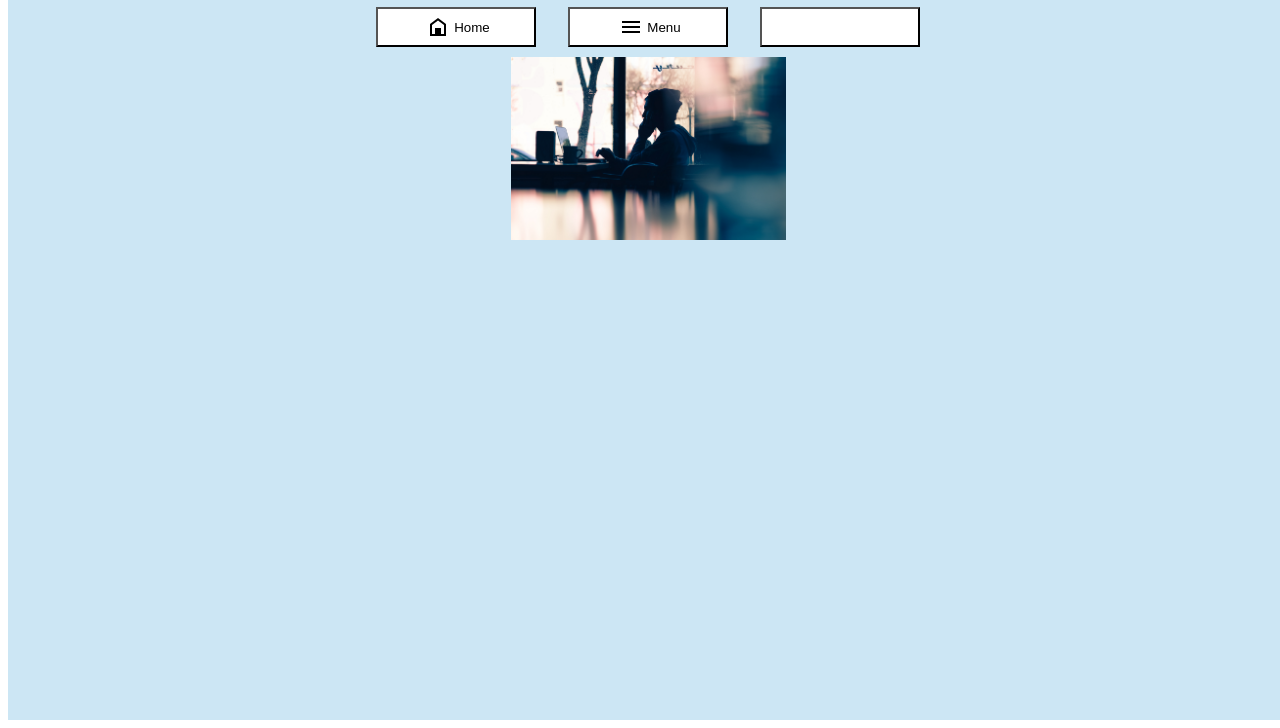
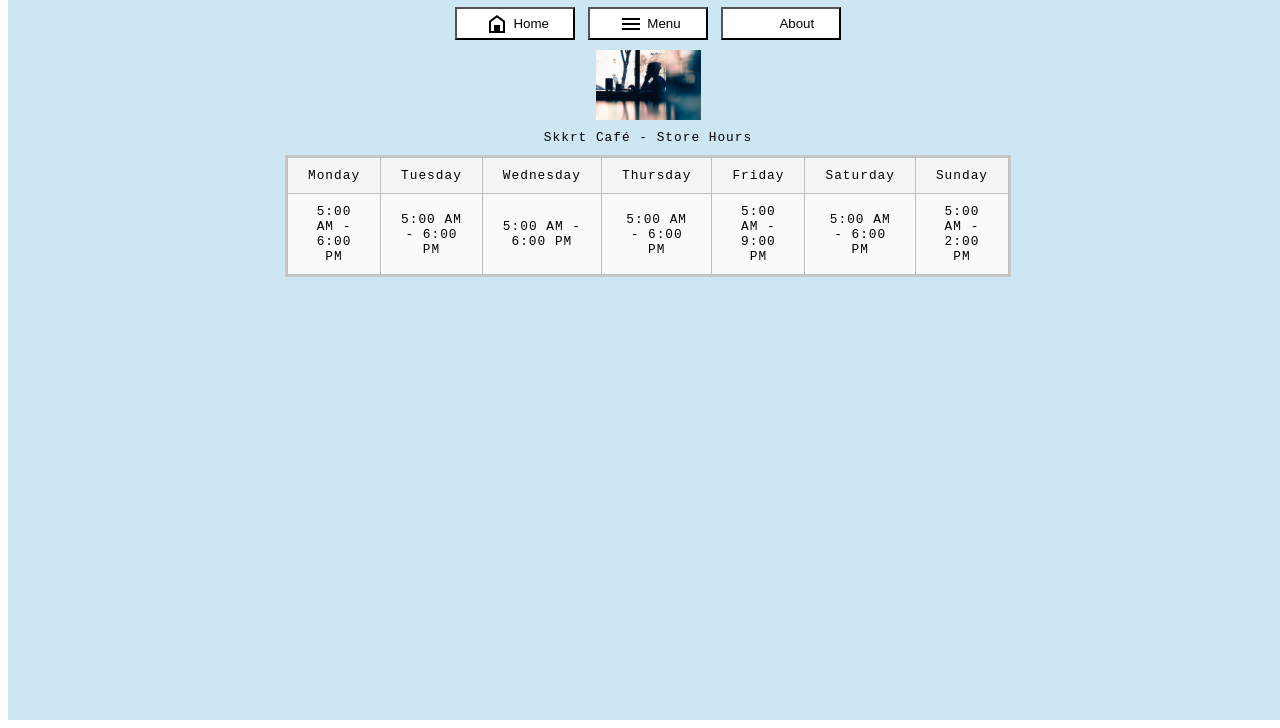
Before and after one commit to DutsAndrew/Restaurant-Page, a website built with webpack: page dist/index.html in a window 1280 px wide. Shown: the part 88-816 px from the top of the page. Built offline with nearby package versions, Linux system fonts and the light colour scheme; files whose address does not match are found by name.

Commit message:
added store hour table to main page

```diff
--- a/src/functions/home.js
+++ b/src/functions/home.js
@@ -1,4 +1,6 @@
 const loadHomePage = () => {
+
+    // Header items and Website Title
     const content = document.querySelector('#content');
     content.classList.add('content');
 
@@ -9,7 +11,7 @@ const loadHomePage = () => {
     headerParagraph.textContent = "Skrrt Café";
     headerParagraph.classList.add('header-text');
 
-
+    // Buttons for the menu bar at the top
     const buttonContainer = document.createElement('div');
     buttonContainer.classList.add('menu-button-container');
 
@@ -22,7 +24,7 @@ const loadHomePage = () => {
             homeText.textContent = "Home";
             homeText.classList.add('menu-item-text');
             homeButton.appendChild(homeText);
-        homeButton.classList.add('menu-buttons');
+            homeButton.classList.add('menu-buttons');
 
         const menuButton = document.createElement('button');
             const menuImage = document.createElement('div');
@@ -33,12 +35,96 @@ const loadHomePage = () => {
             menuText.textContent = "Menu";
             menuText.classList.add('menu-item-text');
             menuButton.appendChild(menuText);
-        menuButton.classList.add('menu-buttons');
+            menuButton.classList.add('menu-buttons');
 
-    const aboutButton = document.createElement('button');
-    aboutButton.classList.add('menu-buttons');
+        const aboutButton = document.createElement('button');
+            const aboutImage = document.createElement('div');
+            aboutImage.classList.add('about-svg');
+            aboutButton.appendChild(aboutImage);
+
+            const aboutText = document.createElement('p');
+            aboutText.textContent = "About";
+            aboutText.classList.add('menu-item-text');
+            aboutButton.appendChild(aboutText);
+            aboutButton.classList.add('menu-buttons');
+
+    // Banner Image for Main Page
     const bannerImage = document.createElement('div');
     bannerImage.classList.add('banner-img');
+
+    // Store Hours displayed on Home Page
+    const storeHoursContainer = document.createElement('div');
+        storeHoursContainer.classList.add('store-hours-container');
+        const storeHoursTable = document.createElement('table');
+        const storeHoursCaption = document.createElement('caption');
+            storeHoursCaption.textContent = "Skkrt Café - Store Hours";
+        const storeHoursTableHead = document.createElement('thead');
+        const storeHoursTableRow = document.createElement('trow');
+        const storeHoursDayHeader = document.createElement('th');
+            storeHoursDayHeader.textContent = "Days Open";
+        const storeHoursHoursHeader = document.createElement('th');
+            storeHoursHoursHeader.textContent = "Hours";
+
+        const storeHoursTableBody = document.createElement('tbody');
+        const storeHoursTableBodyRowDays = document.createElement('tr');
+        const storeHoursTableBodyRowHours = document.createElement('tr');
+
+        const storeDayMonday = document.createElement('td');
+            storeDayMonday.textContent = "Monday";
+        const storeDayTuesday = document.createElement('td');
+            storeDayTuesday.textContent = "Tuesday";
+        const storeDayWednesday = document.createElement('td');
+            storeDayWednesday.textContent = "Wednesday";
+        const storeDayThursday = document.createElement('td');
+            storeDayThursday.textContent = "Thursday";
+        const storeDayFriday = document.createElement('td');
+            storeDayFriday.textContent = "Friday";
+        const storeDaySaturday = document.createElement('td');
+            storeDaySaturday.textContent = "Saturday";
+        const storeDaySunday = document.createElement('td');
+            storeDaySunday.textContent = "Sunday";
+
+        const mondayHours = document.createElement('td');
+            mondayHours.textContent = "5:00 AM - 6:00 PM";
+        const tuesdayHours = document.createElement('td');
+            tuesdayHours.textContent = "5:00 AM - 6:00 PM";
+        const wednesdayHours = document.createElement('td');
+            wednesdayHours.textContent = "5:00 AM - 6:00 PM";
+        const thursdayHours = document.createElement('td');
+            thursdayHours.textContent = "5:00 AM - 6:00 PM";
+        const fridayHours = document.createElement('td');
+            fridayHours.textContent = "5:00 AM - 9:00 PM";
+        const saturdayHours = document.createElement('td');
+            saturdayHours.textContent = "5:00 AM - 6:00 PM";
+        const sundayHours = document.createElement('td');
+            sundayHours.textContent = "5:00 AM - 2:00 PM";
+
+        storeHoursTableBodyRowDays.appendChild(storeDayMonday);
+        storeHoursTableBodyRowDays.appendChild(storeDayTuesday);
+        storeHoursTableBodyRowDays.appendChild(storeDayWednesday);
+        storeHoursTableBodyRowDays.appendChild(storeDayThursday);
+        storeHoursTableBodyRowDays.appendChild(storeDayFriday);
+        storeHoursTableBodyRowDays.appendChild(storeDaySaturday);
+        storeHoursTableBodyRowDays.appendChild(storeDaySunday);
+
+        storeHoursTableBodyRowHours.appendChild(mondayHours);
+        storeHoursTableBodyRowHours.appendChild(tuesdayHours);
+        storeHoursTableBodyRowHours.appendChild(wednesdayHours);
+        storeHoursTableBodyRowHours.appendChild(thursdayHours);
+        storeHoursTableBodyRowHours.appendChild(fridayHours);
+        storeHoursTableBodyRowHours.appendChild(saturdayHours);
+        storeHoursTableBodyRowHours.appendChild(sundayHours);
+
+        storeHoursTableBody.appendChild(storeHoursTableBodyRowDays);
+        storeHoursTableBody.appendChild(storeHoursTableBodyRowHours);
+        storeHoursTableRow.appendChild(storeHoursTableBody);
+        storeHoursTableHead.appendChild(storeHoursTableRow);
+
+        storeHoursTable.appendChild(storeHoursCaption);
+        storeHoursTable.appendChild(storeHoursTableHead);
+
+        storeHoursContainer.appendChild(storeHoursTable);
+
 
 
     buttonContainer.appendChild(homeButton);
@@ -48,6 +134,7 @@ const loadHomePage = () => {
     header.appendChild(headerParagraph);
     header.appendChild(buttonContainer);
     header.appendChild(bannerImage);
+    header.appendChild(storeHoursContainer);
     content.appendChild(header);
 };
 
--- a/src/stylesheets/home.css
+++ b/src/stylesheets/home.css
@@ -38,7 +38,7 @@ body {
     flex-flow: row nowrap;
     justify-content: center;
     align-items: center;
-    gap: 2rem;
+    gap: 0.8rem;
 }
 
 .menu-buttons {
@@ -48,8 +48,8 @@ body {
     align-content: center;
     align-items: center;
     margin-bottom: 10px;
-    width: 12em;
-    height: 3em;
+    width: 9em;
+    height: 2.5em;
     color: black;
     background-color: white;
 }
@@ -68,6 +68,13 @@ body {
     background: center no-repeat url('../imgs/svgs/menu.svg');
 }
 
+.about-svg {
+    display: flex;
+    width: 2rem;
+    height: 2rem;
+    background: center no-repeat url('../imgs/svgs/about.svg');
+}
+
 .banner-img {
     background: center / contain no-repeat url('../imgs/coffee-shop-img.jpg');
     object-fit: contain;
@@ -82,3 +89,45 @@ body {
     width: 80vw;
     height: 40vh;
 }
+
+.store-hours-container {
+    display: flex;
+    flex-flow: row wrap;
+    justify-content: center;
+    align-items: center;
+    width: 40vw;
+    height: 15vh;
+}
+
+/* Style for the Data Table */
+table {
+    border-collapse: collapse;
+    border: 2px solid rgb(200,200,200);
+    letter-spacing: 1px;
+    font-size: 0.8rem;
+  }
+
+  td, th {
+    border: 1px solid rgb(190,190,190);
+    padding: 10px 20px;
+  }
+
+  th {
+    background-color: rgb(235,235,235);
+  }
+
+  td {
+    text-align: center;
+  }
+
+  tr:nth-child(even) td {
+    background-color: rgb(250,250,250);
+  }
+
+  tr:nth-child(odd) td {
+    background-color: rgb(245,245,245);
+  }
+
+  caption {
+    padding: 10px;
+  }
```
Also changed, not shown: dist/main.js.
